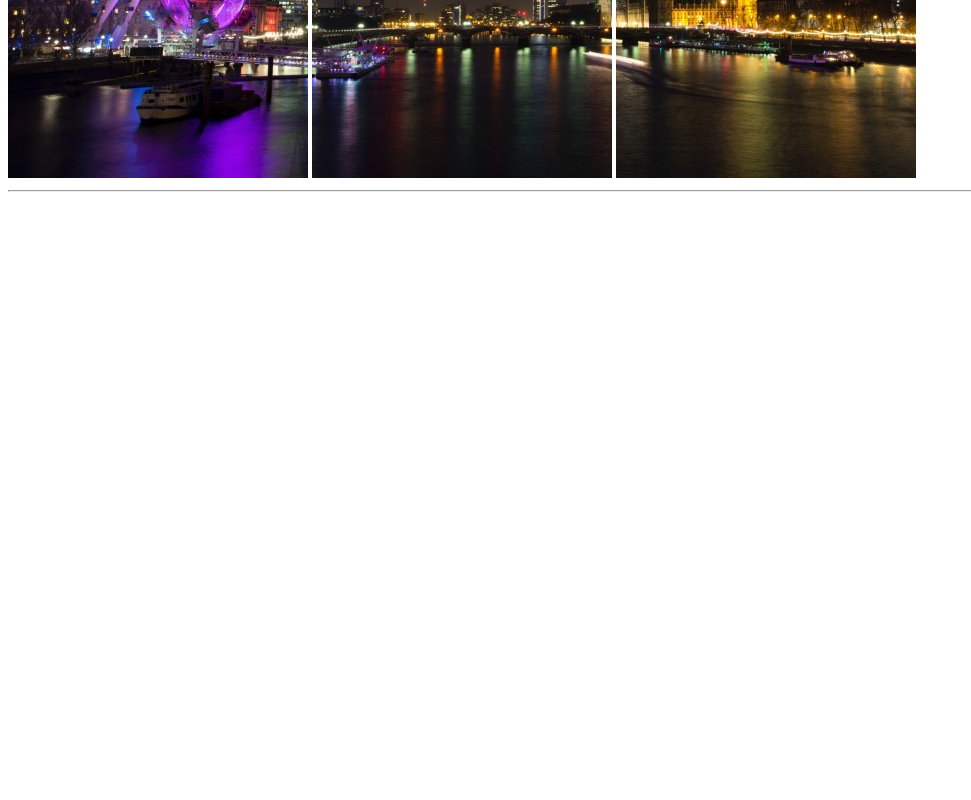
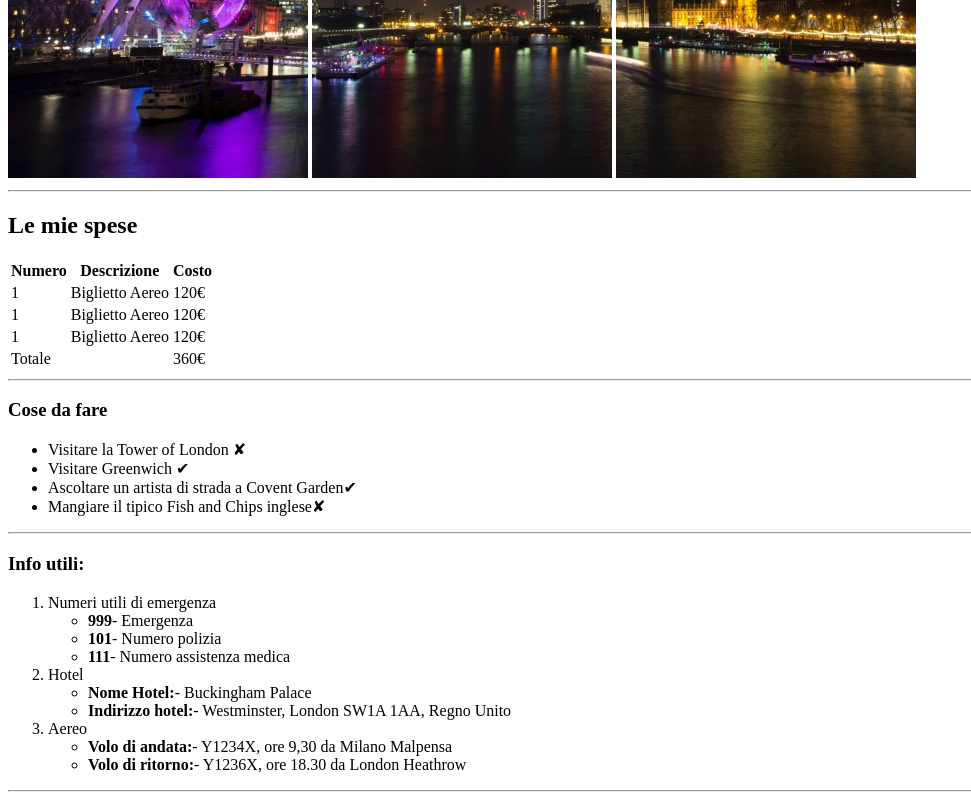
Before and after one commit to MarcoPorcaro1987/html-london-trip, a plain HTML site: page index.html in a window 1280 px wide. Shown: the part 502-1302 px from the top of the page, without its empty margins (0-971 px from the left). Before the commit the page ends 800 px from the top, so only its background shows below. Drawn offline with Linux system fonts and the light colour scheme.

Commit message:
Aggiunte sezioni centrali

```diff
--- a/index.html
+++ b/index.html
@@ -18,6 +18,91 @@
         <!-- /Titolo e foto d'apertura -->
         <!-- Contenuti principali -->
         <main>
+               <!-- Tabella Spese -->
+               <section>
+                <h2>Le mie spese</h2>
+                <table>
+                    <thead>
+                        <tr>
+                            <th>Numero</th>
+                            <th>Descrizione</th>
+                            <th>Costo</th>
+                        </tr>
+                    </thead>
+                    <tbody>
+                        <tr>
+                            <td>1</td>
+                            <td>Biglietto Aereo</td>
+                            <td>120€</td>
+                        </tr>
+                        <tr>
+                            <td>1</td>
+                            <td>Biglietto Aereo</td>
+                            <td>120€</td>
+                        </tr>
+                        <tr>
+                            <td>1</td>
+                            <td>Biglietto Aereo</td>
+                            <td>120€</td>
+                        </tr>
+                    </tbody>
+                    <tfoot>
+                        <tr>
+                            <td>Totale</td>
+                            <td></td>
+                            <td>360€</td>
+                        </tr>
+                    </tfoot>
+                </table>
+                <hr>
+            </section>
+            <!-- /Tabella Spese -->
+            <!-- Elenco cose da fare -->
+            <section>
+                <h3>Cose da fare</h3>
+                <ul>
+                    <li>
+                        Visitare la Tower of London <span>&#10008;</span>
+                    </li>
+                    <li>
+                        Visitare Greenwich
+                        <span>&#10004;</span>
+                    </li>
+                    <li>Ascoltare un artista di strada a Covent Garden<span>&#10004;</span>
+                    </li>
+                    <li>Mangiare il tipico Fish and Chips inglese<span>&#10008;</span>
+                    </li>
+                </ul>
+                <hr>
+            </section>
+            <!-- /Elenco cose da fare -->
+            <!-- Elenco informazioni utili -->
+            <section>
+                <h3>Info utili:</h3>
+                <ol>
+                    <li>Numeri utili di emergenza
+                        <ul>
+                            <li><strong>999</strong>- Emergenza</li>
+                            <li><strong>101</strong>- Numero polizia</li>
+                            <li><strong>111</strong>- Numero assistenza medica</li>
+                        </ul>
+                    </li>
+                    <li>Hotel
+                        <ul>
+                            <li><strong>Nome Hotel:</strong>- Buckingham Palace</li>
+                            <li><strong>Indirizzo hotel:</strong>- Westminster, London SW1A 1AA, Regno Unito</li>
+                        </ul>
+                    </li>
+                    <li>Aereo
+                        <ul>
+                            <li><strong>Volo di andata:</strong>- Y1234X, ore 9,30 da Milano Malpensa</li>
+                            <li><strong>Volo di ritorno:</strong>- Y1236X, ore 18.30 da London Heathrow</li>
+                        </ul>
+                    </li>
+                </ol>
+                <hr>
+            </section>
+            <!-- /Elenco informazioni utili -->
         </main>
         <!-- /Contenuti principali -->
         <!-- Sezione conlusiva -->
```
